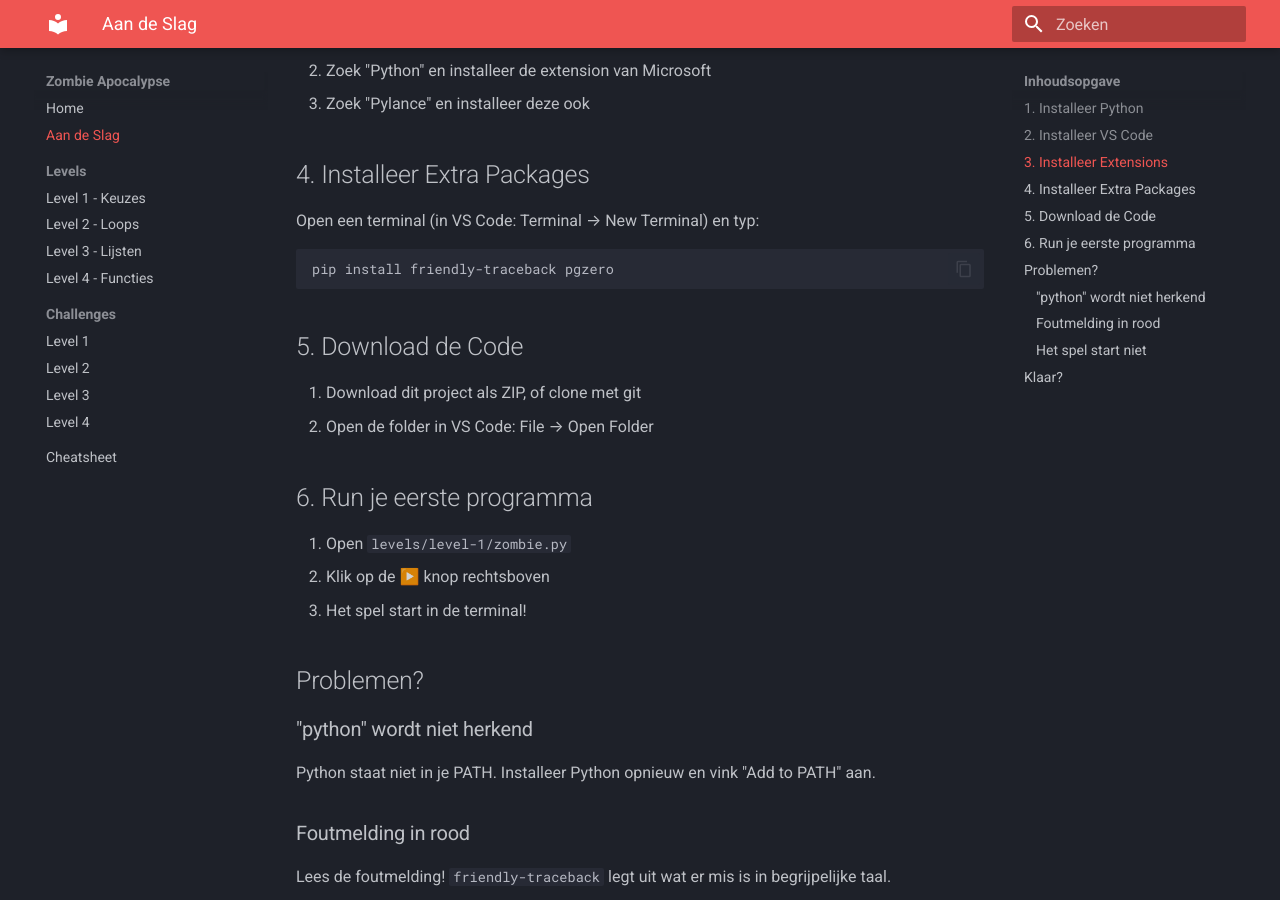
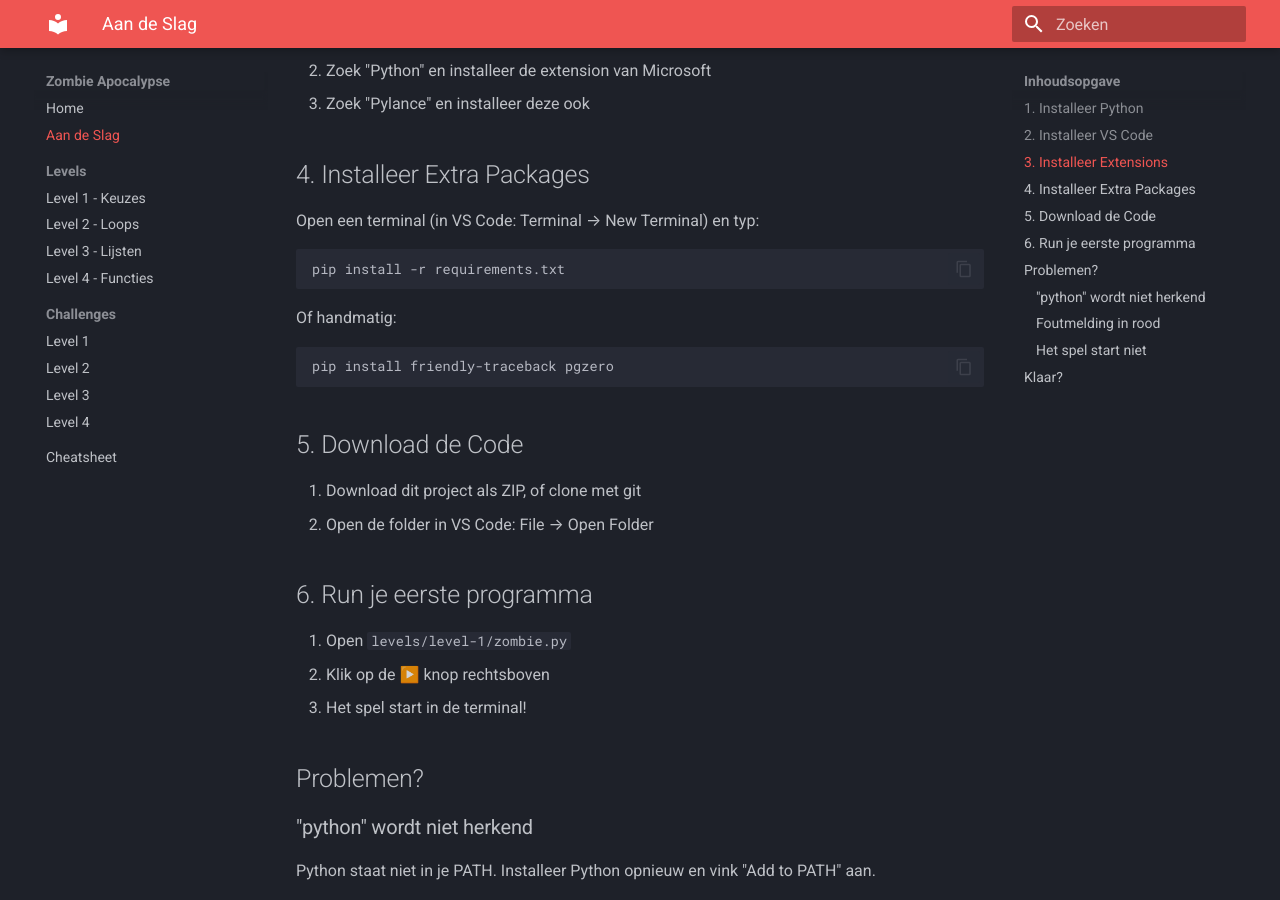
Before and after one commit to Laoujin/CoderDojo-Zombies, an MkDocs documentation site: the page built from docs/aan-de-slag.md, in a window 1280 px wide and 900 px high, scrolled down 715 px. Built offline with MkDocs 1.6.1 and Material for MkDocs 9.7.7, drawn with Linux system fonts in a browser that asks for light colours.

Commit message:
Add requirements.txt for easy dependency installation

````diff
--- a/docs/aan-de-slag.md
+++ b/docs/aan-de-slag.md
@@ -26,6 +26,12 @@ In VS Code:
 ## 4. Installeer Extra Packages
 
 Open een terminal (in VS Code: Terminal → New Terminal) en typ:
+
+```bash
+pip install -r requirements.txt
+```
+
+Of handmatig:
 
 ```bash
 pip install friendly-traceback pgzero
--- /dev/null
+++ b/requirements.txt
@@ -0,0 +1,2 @@
+friendly-traceback
+pgzero
````
